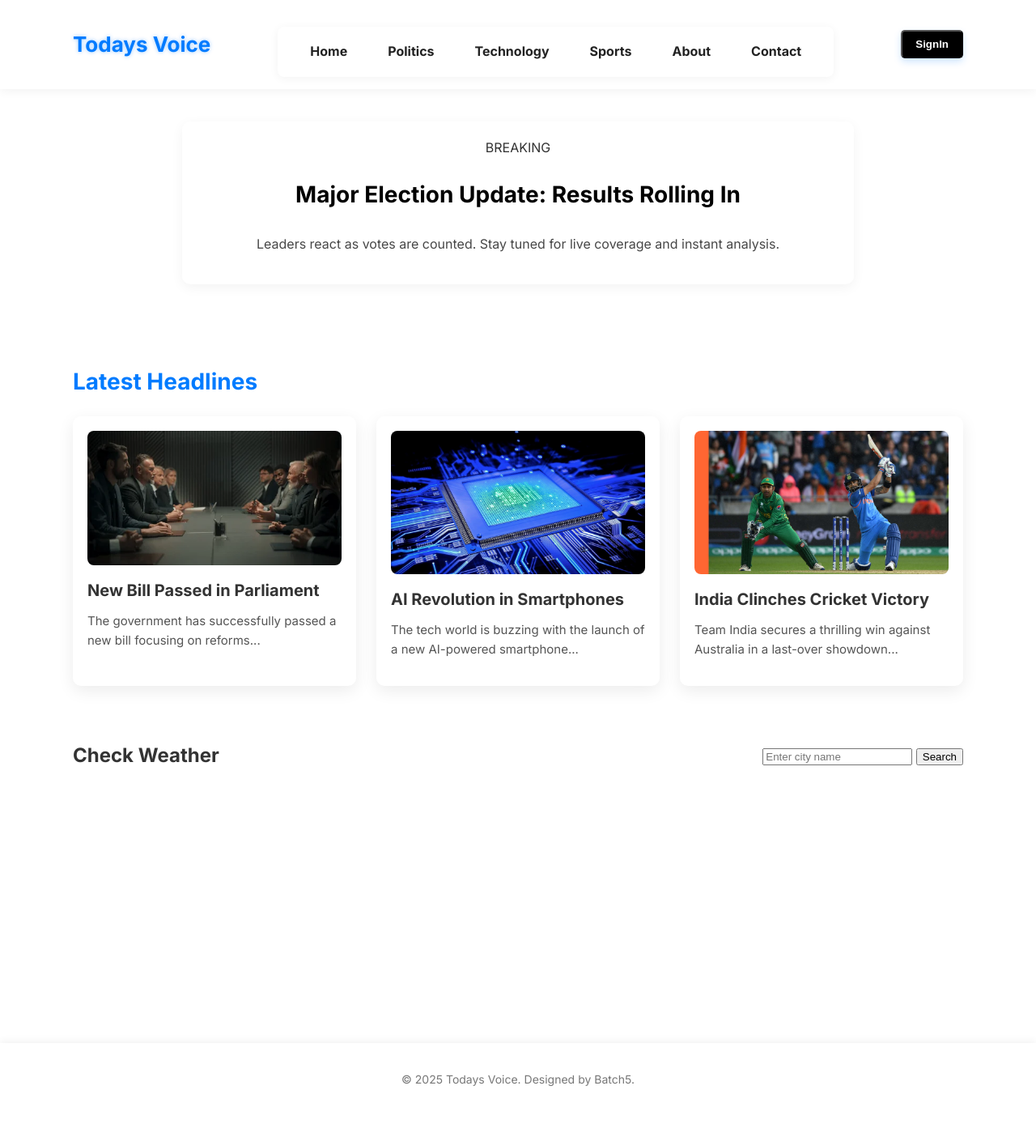
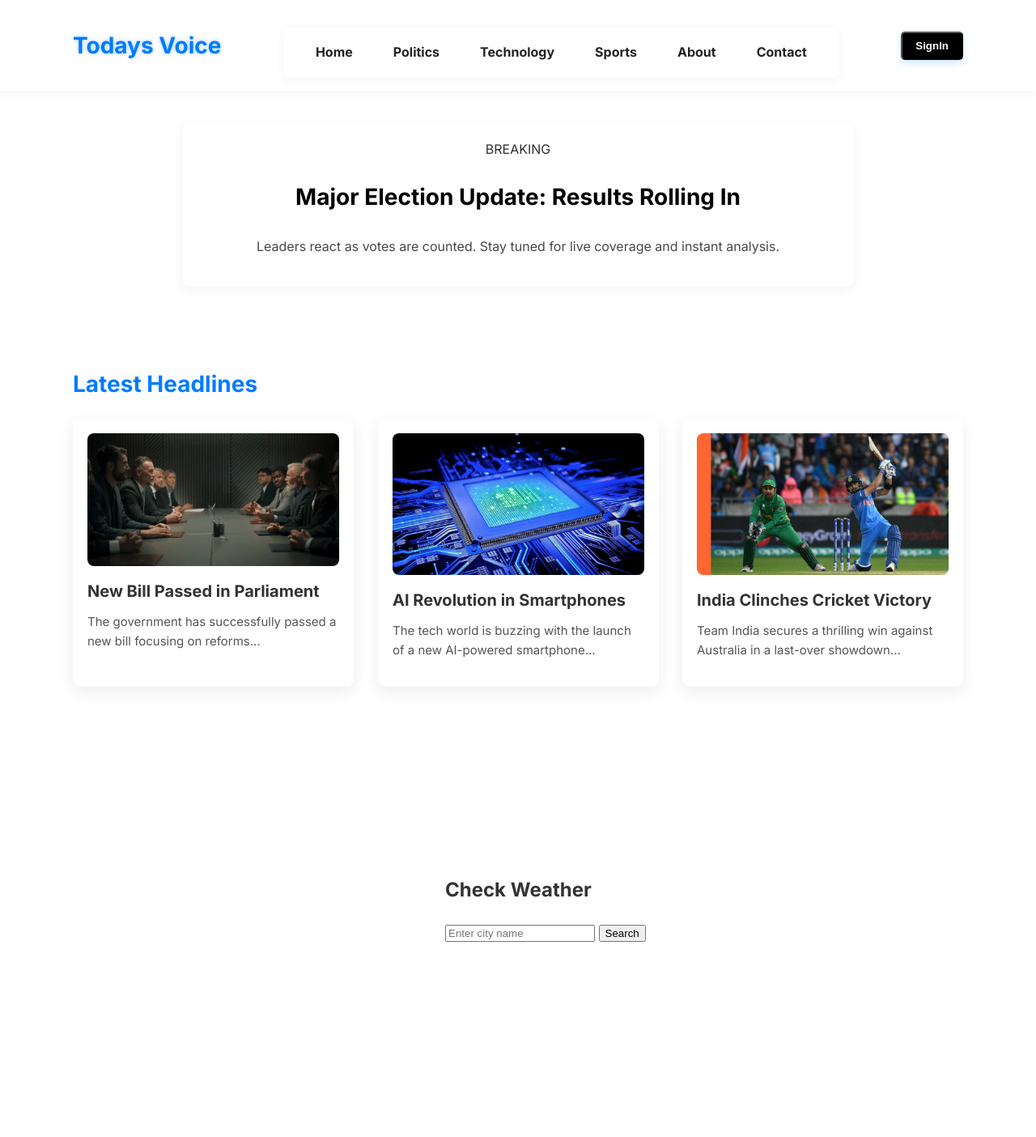
Before and after one commit to DMS-2008/SimpleNews, a Flask app: page / in a window 1280 px wide. Shown: the top 1404 px of the page at 81% size. Before the commit the page ends 1341 px from the top, so only its background shows below. Run offline with Flask 3, Linux system fonts and the light colour scheme.

Commit message:
new things

```diff
--- a/static/css/style.css
+++ b/static/css/style.css
@@ -64,7 +64,7 @@ header {
 }
 
 .container {
-  width: 90%;
+  width: 100%;
   max-width: 1100px;
   margin: auto;
   display: flex;
@@ -75,7 +75,7 @@ header {
 }
 
 header h1 {
-  font-size: 26px;
+  font-size: 28px;
   font-weight: 700;
   color: var(--accent-1);
   text-shadow: 0 0 5px rgba(0, 123, 255, 0.4);
@@ -175,7 +175,7 @@ nav a.active {
 .news-grid {
   display: grid;
   grid-template-columns: repeat(auto-fit, minmax(280px, 1fr));
-  gap: 25px;
+  gap: 30px;
 }
 
 .news-grid article {
@@ -336,3 +336,8 @@ footer {
     transform: translateY(0);
   }
 }
+.wheather
+{
+  margin-top: 200px;
+  margin-left: 550px;
+}
--- a/templates/index.html
+++ b/templates/index.html
@@ -56,7 +56,7 @@
       </article>
     </div>
   </section>
-  <div class="weather-section container">
+  <div class="wheather">
     <h2>Check Weather</h2>
     <form class="weather-form" method="POST">
       <input type="text" name="city" placeholder="Enter city name" required>
```
